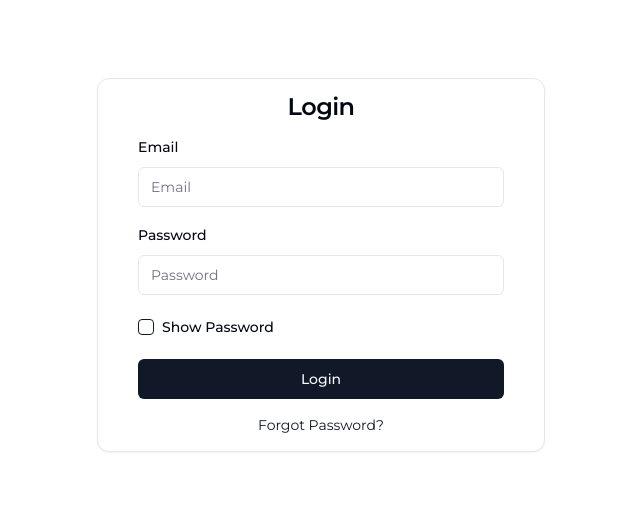
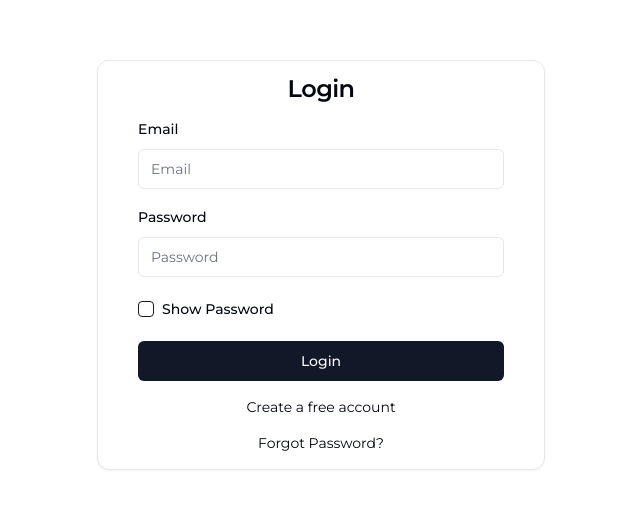
Before and after one commit to ashishxcode/next-auth, a Next.js app: page /login in a window 1280 px wide. Shown: the part 135-644 px from the top of the page, without its empty margins (319-959 px from the left). Built offline with nearby package versions, Linux system fonts and the light colour scheme.

Commit message:
FIX: styling of link in auth screens

```diff
--- a/src/app/forgot-password/components/ForgotPasswordLink.tsx
+++ b/src/app/forgot-password/components/ForgotPasswordLink.tsx
@@ -91,9 +91,9 @@ export const ForgotPasswordLink = () => {
 					</Form>
 				</CardContent>
 				<p className='text-sm text-center'>
-					<span className='text-gray-500 me-1'>Remember your password?</span>
+					<span className='me-1'>Remember your password?</span>
 					<Link href='/login'>
-						<span className='text-gray-800 underline'>Login</span>
+						<span className='underline'>Login</span>
 					</Link>
 				</p>
 			</Card>
--- a/src/app/login/page.tsx
+++ b/src/app/login/page.tsx
@@ -129,9 +129,10 @@ const LoginPage = () => {
 				</CardContent>
 
 				<div className='flex flex-col items-center gap-2 text-sm text-center'>
-					<Link href='/forgot-password'>
-						<span className='text-gray-900'>Forgot Password?</span>
+					<Link href='/signup' className='mb-2'>
+						Create a free account
 					</Link>
+					<Link href='/forgot-password'>Forgot Password?</Link>
 				</div>
 			</Card>
 		</section>
--- a/src/app/signup/page.tsx
+++ b/src/app/signup/page.tsx
@@ -165,9 +165,9 @@ const SingUpPage = () => {
 					</Form>
 				</CardContent>
 				<div className='text-sm text-center'>
-					<span className='text-gray-500 me-1'>Already have account ?</span>
+					<span className='me-1'>Already have account ?</span>
 					<Link href='/login'>
-						<span className='text-gray-800 underline'>Login</span>
+						<span className='underline'>Login</span>
 					</Link>
 				</div>
 			</Card>
```
